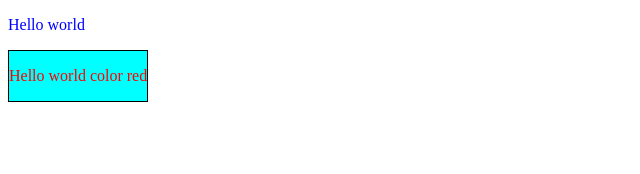
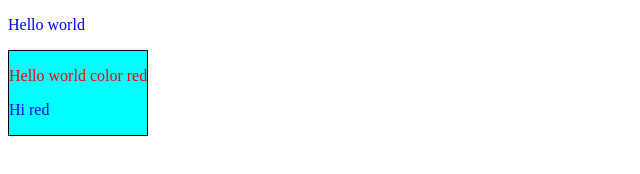
Before and after one commit to kasaharu/training-web-components, a plain HTML site: page index.html in a window 1280 px wide. Shown: the whole page, without its empty margins (0-640 px from the left). Drawn offline with Linux system fonts and the light colour scheme.

Commit message:
slot 要素を使用し子要素を表示

```diff
--- a/index.html
+++ b/index.html
@@ -64,6 +64,9 @@
           text.innerText = 'Hello world color red';
 
           shadoRoot.appendChild(text);
+
+          const slot = document.createElement('slot');
+          shadoRoot.appendChild(slot);
         }
       }
 
```
